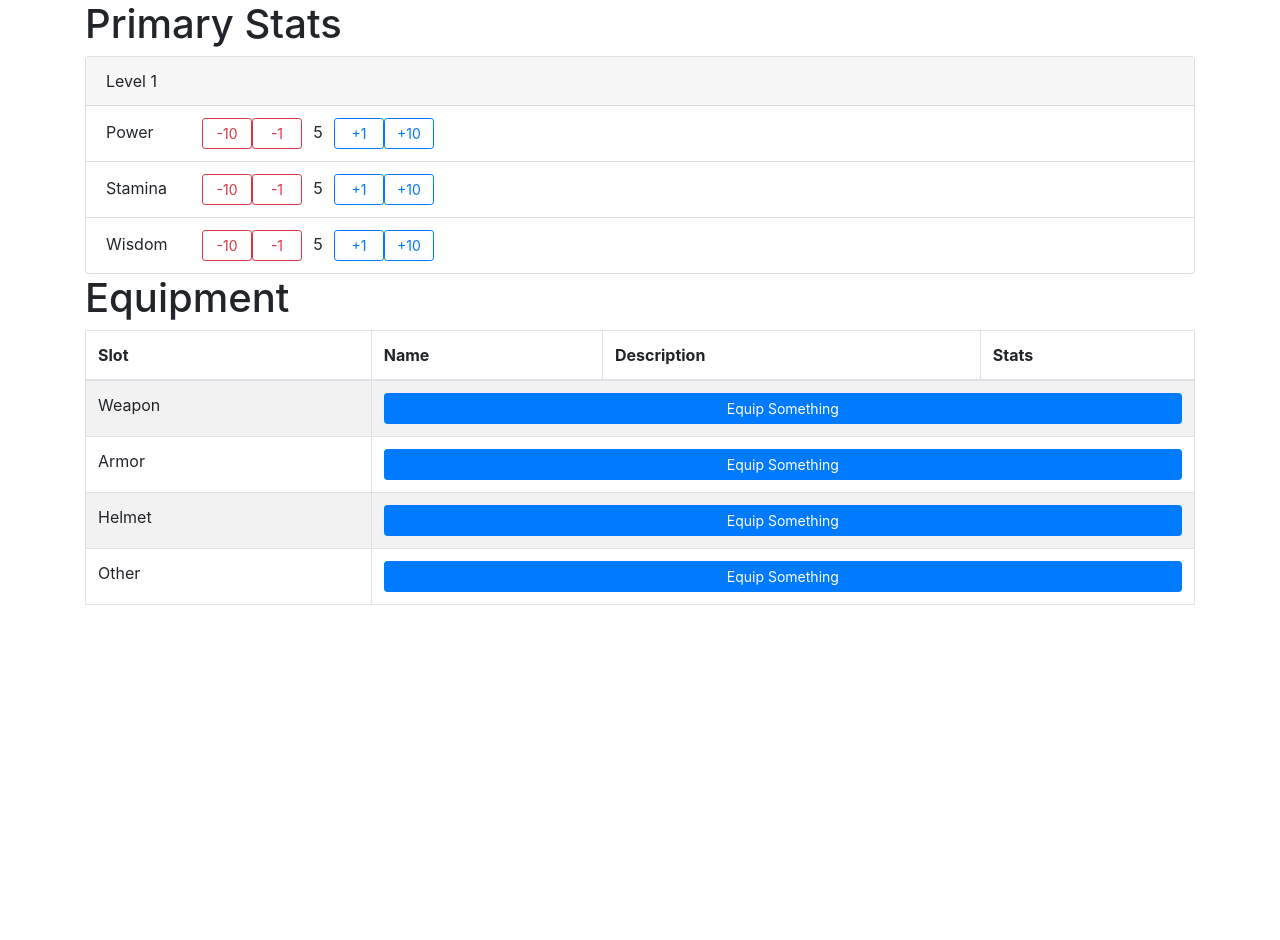
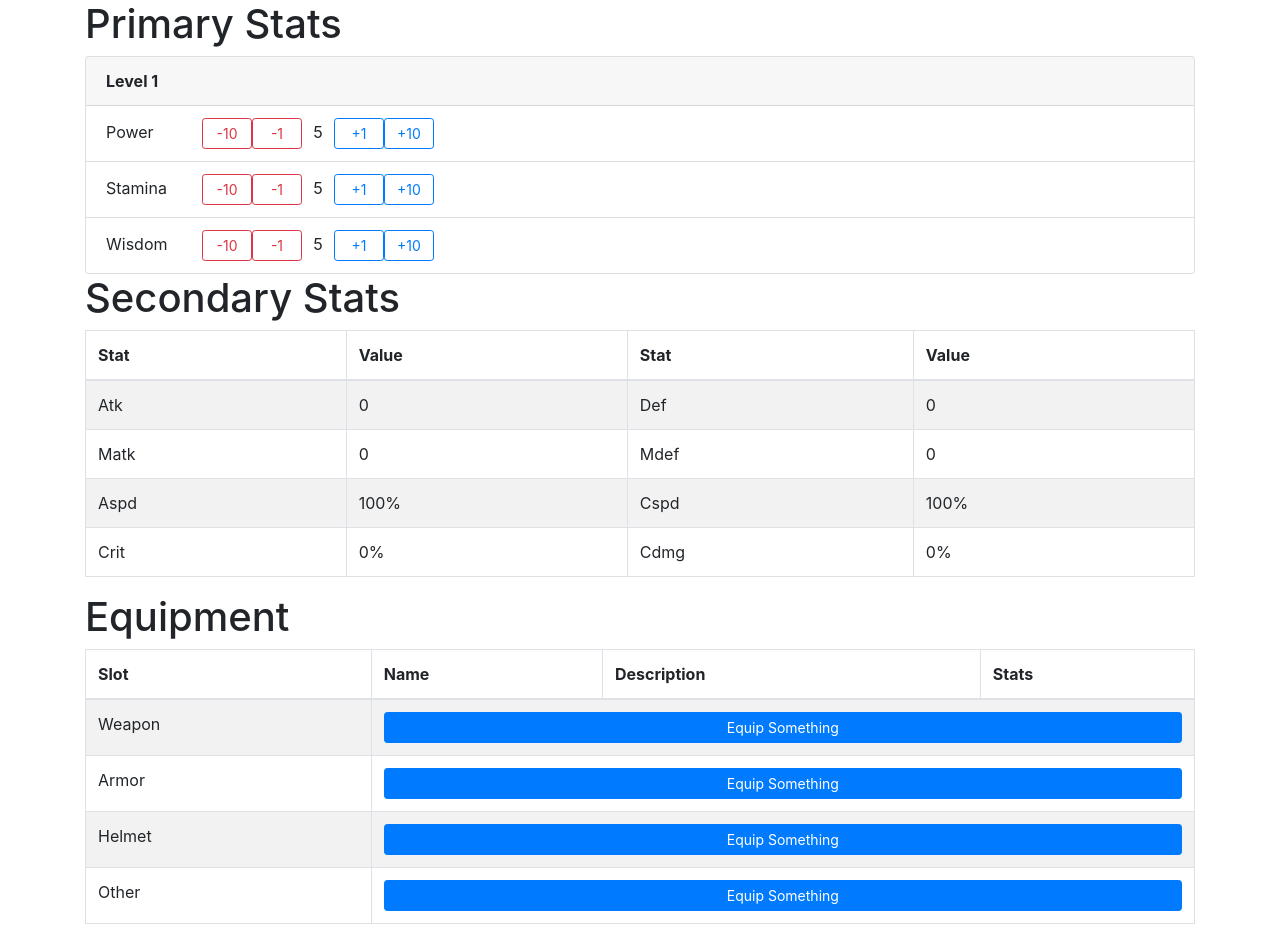
Before and after one commit to adketuri/hou-builder, a React (Create React App) app: page / in a window 1280 px wide. Before the commit the page ends 800 px from the top, so only its background shows below. Built offline with nearby package versions, Linux system fonts and the light colour scheme; no server answers.

Commit message:
Show secondary stats.

```diff
--- a/src/App.js
+++ b/src/App.js
@@ -4,10 +4,12 @@ import 'bootstrap/dist/css/bootstrap.min.css';
 import Stats from "./components/Stats/Stats";
 import Equipment from "./components/Equipment/Equipment"
 import {Container} from "react-bootstrap";
+import SecondaryStats from "./components/SecondaryStats/SecondaryStats";
 
 function App() {
   return (<Container>
     <Stats/>
+    <SecondaryStats/>
     <Equipment/>
   </Container>);
 }
--- a/src/components/Equipment/EquipmentListModal/EquipmentListModal.js
+++ b/src/components/Equipment/EquipmentListModal/EquipmentListModal.js
@@ -72,7 +72,6 @@ class EquipmentListModal extends React.Component {
     }
 
     componentDidMount() {
-        console.log("CALLING API");
         fetch('https://api.heroesofumbra.com/v1/items', {
             method: 'GET',
             credentials: "same-origin", //include, same-origin
--- /dev/null
+++ b/src/components/SecondaryStats/SecondaryStatName/SecondaryStatName.js
@@ -0,0 +1,14 @@
+import * as React from "react";
+
+export default class SecondaryStatName extends React.Component {
+
+    format(stat) {
+        return stat.replace(/^\w/, c => c.toUpperCase());
+    }
+
+    render() {
+        return (
+            <span>{this.format(this.props.name)}</span>
+        );
+    }
+}
--- /dev/null
+++ b/src/components/SecondaryStats/SecondaryStats.js
@@ -0,0 +1,72 @@
+import * as React from "react";
+import {connect} from "react-redux";
+import Table from "react-bootstrap/Table";
+import SecondaryStatName from "./SecondaryStatName/SecondaryStatName";
+
+const tooltips = {
+    "atk": "Atk (Attack) is multiplied by Power to determine the strength of physical attacks.",
+    "def": "Def (Defense) is combined with Stamina to determine touch damage reduction.",
+    "matk": "Matk (Magic Attack) is multiplied with Wisdom to determine Magical spell damage.",
+    "mdef": "Mdef (Magic Defense) is multiplied with Wisdom to reduce projectile and magic damage.",
+    "crit": "The probability of dealing a critical strike. Critical strikes ignore defense and deal maximum damage. Expressed as a percentage.",
+    "aspd": "Aspd (Attack Speed) is the rate of attacking with your weapon. Expressed roughly as a percentage.",
+    "cspd": "Cspd (Cast Speed) is the rate of casting spells. Expressed roughly as a percentage.",
+    "cdmg": "Cdmg (Crit Damage) is expressed as a percentage and is added to the damage of critical attacks."
+};
+
+class SecondaryStats extends React.Component {
+
+    render() {
+        return (
+            <div>
+                <h1>Secondary Stats</h1>
+                <Table striped bordered hover>
+                    <thead>
+                    <tr>
+                        <th>Stat</th>
+                        <th>Value</th>
+                        <th>Stat</th>
+                        <th>Value</th>
+                    </tr>
+                    </thead>
+                    <tbody>
+                    {this.getRow("atk", "def")}
+                    {this.getRow("matk", "mdef")}
+                    {this.getRow("aspd", "cspd")}
+                    {this.getRow("crit", "cdmg")}
+                    </tbody>
+                </Table>
+            </div>
+        );
+    }
+
+    getRow(stat1, stat2) {
+        return <tr>
+            <td><SecondaryStatName name={stat1} description={tooltips[stat1]}/></td>
+            <td>{this.sum(stat1) + this.suffix(stat1)}</td>
+            <td><SecondaryStatName name={stat2} description={tooltips[stat2]}/></td>
+            <td>{this.sum(stat2) + this.suffix(stat2)}</td>
+        </tr>;
+    }
+
+    sum(stat) {
+        let sum = 0;
+        Object.keys(this.props.equipment).forEach((key) => sum += this.props.equipment[key][stat]);
+        if (stat === "aspd" || stat === "cspd") sum += 100;
+        return sum;
+    }
+
+
+    suffix(stat) {
+        return (stat === "aspd" || stat === "cspd" || stat === "cdmg" || stat === "crit") ? "%" : "";
+    }
+}
+
+function mapStateToProps(state) {
+    return {
+        stats: state.stats,
+        equipment: state.equipment,
+    };
+}
+
+export default connect(mapStateToProps, null)(SecondaryStats);
--- a/src/components/Stats/Level/Level.js
+++ b/src/components/Stats/Level/Level.js
@@ -3,7 +3,7 @@ import React, {Component} from "react";
 export default class Level extends Component {
 
     render() {
-        return (<span>Level {this.props.value}</span>);
+        return (<span><strong>Level {this.props.value}</strong></span>);
     }
 
 }
```
